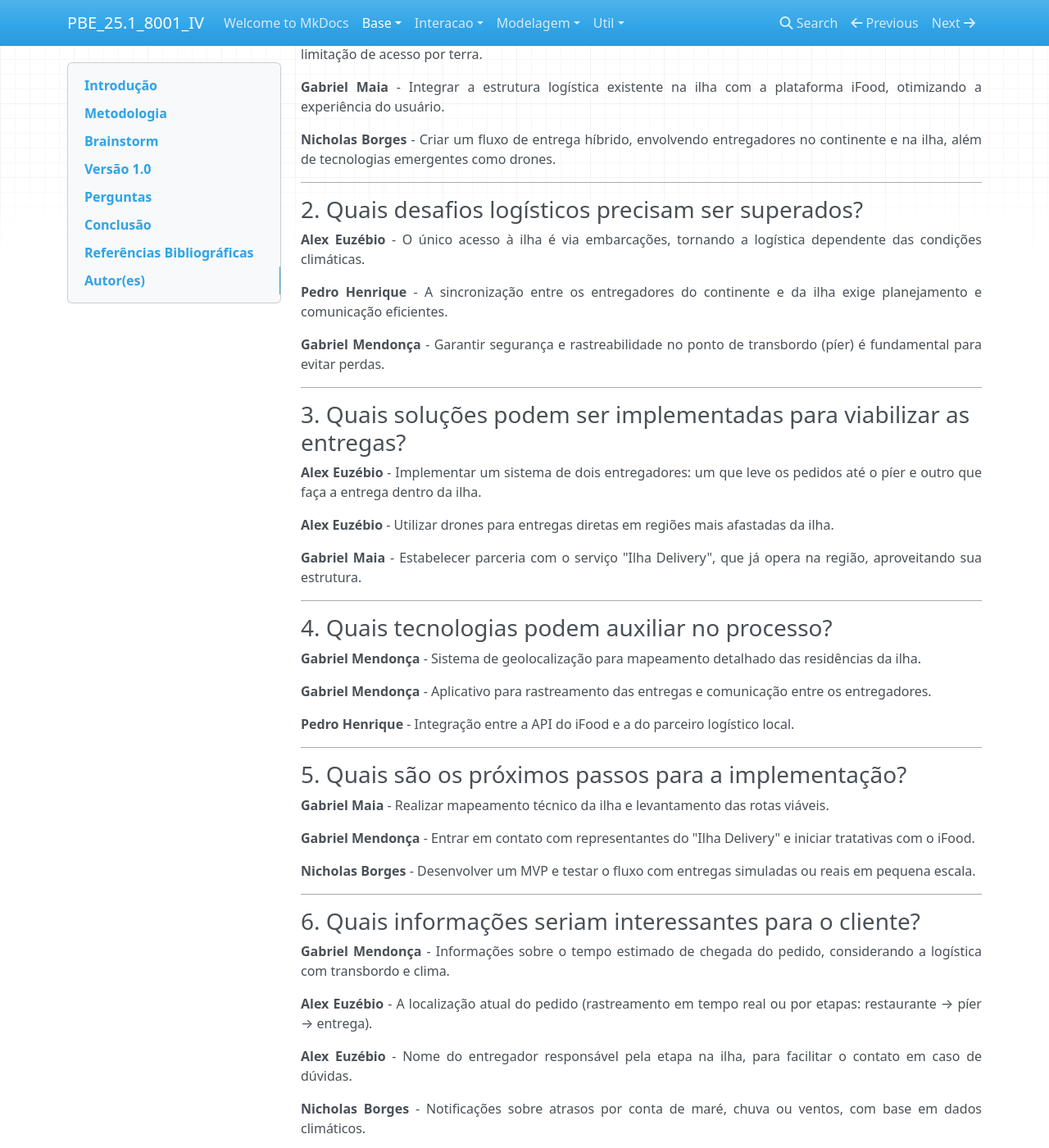
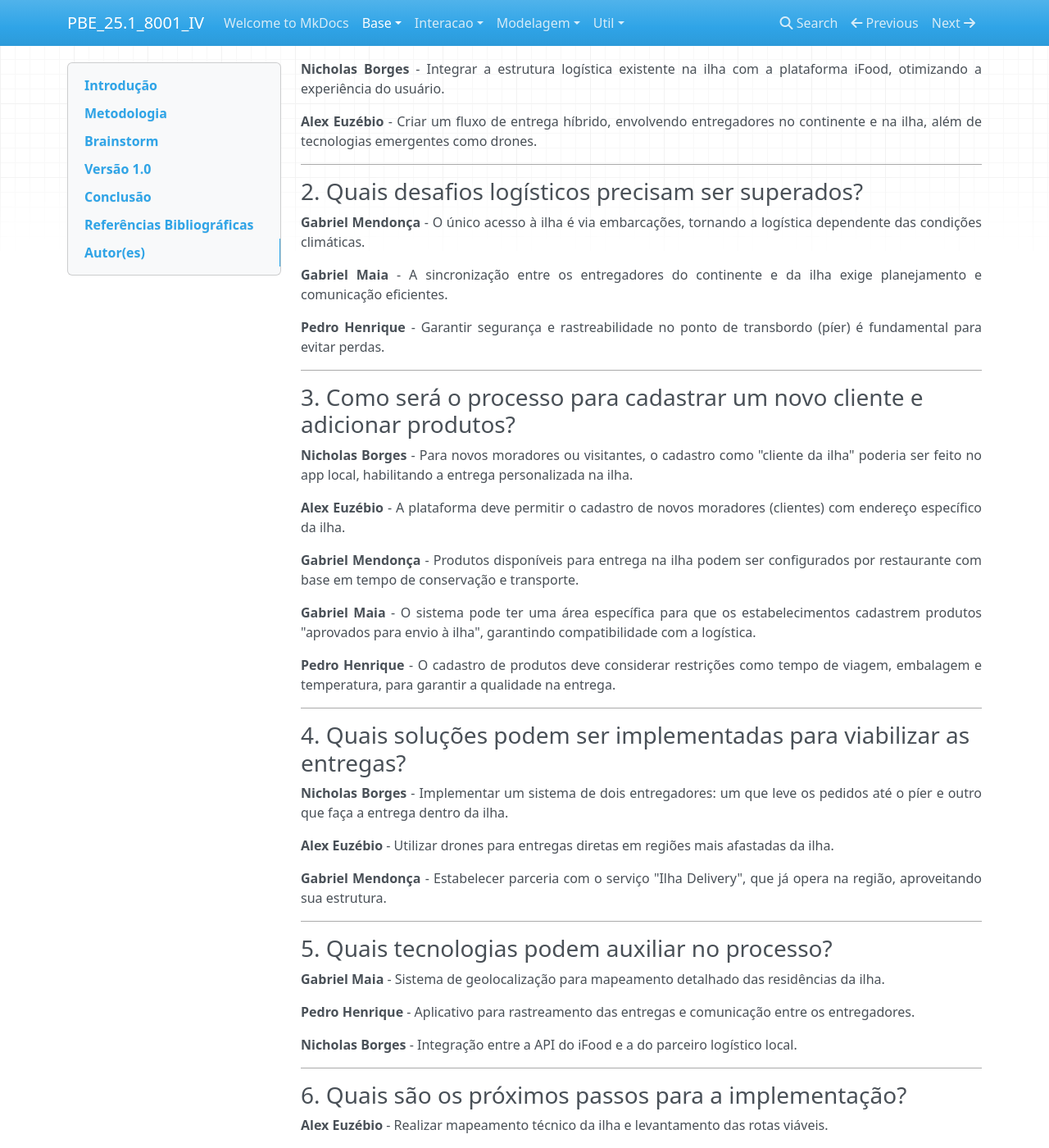
Before and after one commit to Projetos-de-Extensao/PBE_25.1_8001_IV_SkyDrop, an MkDocs documentation site: the page built from docs/base/Brainstorm.md, in a window 1280 px wide and 1400 px high, scrolled down 496 px. Shown: the whole window at 82% size. Built offline with MkDocs 1.6.1, drawn with Linux system fonts in a browser that asks for light colours; nearby versions of some CDN libraries; some of the changed text lies outside the part shown.

Commit message:
Update Brainstorm.md

```diff
--- a/docs/base/Brainstorm.md
+++ b/docs/base/Brainstorm.md
@@ -16,110 +16,65 @@ A equipe se reuniu para debater ideias gerais sobre o projeto via reunião remot
 ## Brainstorm
 
 ## Versão 1.0
-
-## Perguntas
+---
 
 ### 1. Qual o objetivo principal da aplicação?
 
-<p align="justify">
-<b>Pedro Henrique</b> - Permitir que moradores da Ilha Primeira possam receber pedidos via iFood, superando a limitação de acesso por terra.
-</p>
-
-<p align="justify">
-<b>Gabriel Maia</b> - Integrar a estrutura logística existente na ilha com a plataforma iFood, otimizando a experiência do usuário.
-</p>
-
-<p align="justify">
-<b>Nicholas Borges</b> - Criar um fluxo de entrega híbrido, envolvendo entregadores no continente e na ilha, além de tecnologias emergentes como drones.
-</p>
+<p align="justify"><b>Pedro Henrique</b> - Permitir que moradores da Ilha Primeira possam receber pedidos via iFood, superando a limitação de acesso por terra.</p>
+<p align="justify"><b>Nicholas Borges</b> - Integrar a estrutura logística existente na ilha com a plataforma iFood, otimizando a experiência do usuário.</p>
+<p align="justify"><b>Alex Euzébio</b> - Criar um fluxo de entrega híbrido, envolvendo entregadores no continente e na ilha, além de tecnologias emergentes como drones.</p>
 
 ---
 
 ### 2. Quais desafios logísticos precisam ser superados?
 
-<p align="justify">
-<b>Alex Euzébio</b> - O único acesso à ilha é via embarcações, tornando a logística dependente das condições climáticas.
-</p>
-
-<p align="justify">
-<b>Pedro Henrique</b> - A sincronização entre os entregadores do continente e da ilha exige planejamento e comunicação eficientes.
-</p>
-
-<p align="justify">
-<b>Gabriel Mendonça</b> - Garantir segurança e rastreabilidade no ponto de transbordo (píer) é fundamental para evitar perdas.
-</p>
+<p align="justify"><b>Gabriel Mendonça</b> - O único acesso à ilha é via embarcações, tornando a logística dependente das condições climáticas.</p>
+<p align="justify"><b>Gabriel Maia</b> - A sincronização entre os entregadores do continente e da ilha exige planejamento e comunicação eficientes.</p>
+<p align="justify"><b>Pedro Henrique</b> - Garantir segurança e rastreabilidade no ponto de transbordo (píer) é fundamental para evitar perdas.</p>
 
 ---
 
-### 3. Quais soluções podem ser implementadas para viabilizar as entregas?
+### 3. Como será o processo para cadastrar um novo cliente e adicionar produtos?
 
-<p align="justify">
-<b>Alex Euzébio</b> - Implementar um sistema de dois entregadores: um que leve os pedidos até o píer e outro que faça a entrega dentro da ilha.
-</p>
-
-<p align="justify">
-<b>Alex Euzébio</b> - Utilizar drones para entregas diretas em regiões mais afastadas da ilha.
-</p>
-
-<p align="justify">
-<b>Gabriel Maia</b> - Estabelecer parceria com o serviço "Ilha Delivery", que já opera na região, aproveitando sua estrutura.
-</p>
+<p align="justify"><b>Nicholas Borges</b> - Para novos moradores ou visitantes, o cadastro como "cliente da ilha" poderia ser feito no app local, habilitando a entrega personalizada na ilha.</p>
+<p align="justify"><b>Alex Euzébio</b> - A plataforma deve permitir o cadastro de novos moradores (clientes) com endereço específico da ilha.</p>
+<p align="justify"><b>Gabriel Mendonça</b> - Produtos disponíveis para entrega na ilha podem ser configurados por restaurante com base em tempo de conservação e transporte.</p>
+<p align="justify"><b>Gabriel Maia</b> - O sistema pode ter uma área específica para que os estabelecimentos cadastrem produtos "aprovados para envio à ilha", garantindo compatibilidade com a logística.</p>
+<p align="justify"><b>Pedro Henrique</b> - O cadastro de produtos deve considerar restrições como tempo de viagem, embalagem e temperatura, para garantir a qualidade na entrega.</p>
 
 ---
 
-### 4. Quais tecnologias podem auxiliar no processo?
+### 4. Quais soluções podem ser implementadas para viabilizar as entregas?
 
-<p align="justify">
-<b>Gabriel Mendonça</b> - Sistema de geolocalização para mapeamento detalhado das residências da ilha.
-</p>
-
-<p align="justify">
-<b>Gabriel Mendonça</b> - Aplicativo para rastreamento das entregas e comunicação entre os entregadores.
-</p>
-
-<p align="justify">
-<b>Pedro Henrique</b> - Integração entre a API do iFood e a do parceiro logístico local.
-</p>
+<p align="justify"><b>Nicholas Borges</b> - Implementar um sistema de dois entregadores: um que leve os pedidos até o píer e outro que faça a entrega dentro da ilha.</p>
+<p align="justify"><b>Alex Euzébio</b> - Utilizar drones para entregas diretas em regiões mais afastadas da ilha.</p>
+<p align="justify"><b>Gabriel Mendonça</b> - Estabelecer parceria com o serviço "Ilha Delivery", que já opera na região, aproveitando sua estrutura.</p>
 
 ---
 
-### 5. Quais são os próximos passos para a implementação?
+### 5. Quais tecnologias podem auxiliar no processo?
 
-<p align="justify">
-<b>Gabriel Maia</b> - Realizar mapeamento técnico da ilha e levantamento das rotas viáveis.
-</p>
-
-<p align="justify">
-<b>Gabriel Mendonça</b> - Entrar em contato com representantes do "Ilha Delivery" e iniciar tratativas com o iFood.
-</p>
-
-<p align="justify">
-<b>Nicholas Borges</b> - Desenvolver um MVP e testar o fluxo com entregas simuladas ou reais em pequena escala.
-</p>
+<p align="justify"><b>Gabriel Maia</b> - Sistema de geolocalização para mapeamento detalhado das residências da ilha.</p>
+<p align="justify"><b>Pedro Henrique</b> - Aplicativo para rastreamento das entregas e comunicação entre os entregadores.</p>
+<p align="justify"><b>Nicholas Borges</b> - Integração entre a API do iFood e a do parceiro logístico local.</p>
 
 ---
 
-### 6. Quais informações seriam interessantes para o cliente?
+### 6. Quais são os próximos passos para a implementação?
 
-<p align="justify">
-<b>Gabriel Mendonça</b> - Informações sobre o tempo estimado de chegada do pedido, considerando a logística com transbordo e clima.
-</p>
+<p align="justify"><b>Alex Euzébio</b> - Realizar mapeamento técnico da ilha e levantamento das rotas viáveis.</p>
+<p align="justify"><b>Gabriel Mendonça</b> - Entrar em contato com representantes do "Ilha Delivery" e iniciar tratativas com o iFood.</p>
+<p align="justify"><b>Gabriel Maia</b> - Desenvolver um MVP e testar o fluxo com entregas simuladas ou reais em pequena escala.</p>
 
-<p align="justify">
-<b>Alex Euzébio</b> - A localização atual do pedido (rastreamento em tempo real ou por etapas: restaurante → píer → entrega).
-</p>
+---
 
-<p align="justify">
-<b>Alex Euzébio</b> - Nome do entregador responsável pela etapa na ilha, para facilitar o contato em caso de dúvidas.
-</p>
+### 7. Quais informações seriam interessantes para o cliente?
 
-<p align="justify">
-<b>Nicholas Borges</b> - Notificações sobre atrasos por conta de maré, chuva ou ventos, com base em dados climáticos.
-</p>
-
-<p align="justify">
-<b>Pedro Henrique</b> - Confirmação de entrega visual (foto do pacote entregue ou assinatura digital).
-</p>
+<p align="justify"><b>Pedro Henrique</b> - Informações sobre o tempo estimado de chegada do pedido, considerando a logística com transbordo e clima.</p>
+<p align="justify"><b>Nicholas Borges</b> - A localização atual do pedido (rastreamento em tempo real ou por etapas: restaurante → píer → entrega).</p>
+<p align="justify"><b>Alex Euzébio</b> - Nome do entregador responsável pela etapa na ilha, para facilitar o contato em caso de dúvidas.</p>
+<p align="justify"><b>Gabriel Mendonça</b> - Notificações sobre atrasos por conta de maré, chuva ou ventos, com base em dados climáticos.</p>
+<p align="justify"><b>Gabriel Maia</b> - Confirmação de entrega visual (foto do pacote entregue ou assinatura digital).</p>
 
 ---
 
@@ -132,6 +87,8 @@ A equipe se reuniu para debater ideias gerais sobre o projeto via reunião remot
 |BS03| A aplicação deve ser capaz de rastrear o status da entrega mesmo em ambientes com conectividade limitada.|
 |BS04| A solução logística deve considerar a viabilidade de uso de drones.|
 |BS05| O sistema deve possibilitar integração com serviços logísticos parceiros como o Ilha Delivery.|
+|BS06| O sistema deve permitir o cadastro de clientes com endereço insular.|
+|BS07| Os produtos oferecidos devem respeitar restrições de transporte (conservação, embalagem, tempo).|
 
 ## Conclusão
 <p align="justify">
@@ -147,4 +104,4 @@ Através da aplicação da técnica, foi possível elicitar alguns dos primeiros
 
 | Data | Versão | Descrição | Autor(es) |
 | -- | -- | -- | -- |
-| 01/04/2025 | 1.0 | Criação do documento | Gabriel Maia, Gabriel Mendonça, Alex Euzébio, Nicholas Borges, Pedro Henrique |
+| 01/04/2025 | 1.0 | Criação do documento | Pedro Henrique, Nicholas Borges, Alex Euzébio, Gabriel Mendonça, Gabriel Maia |
```
